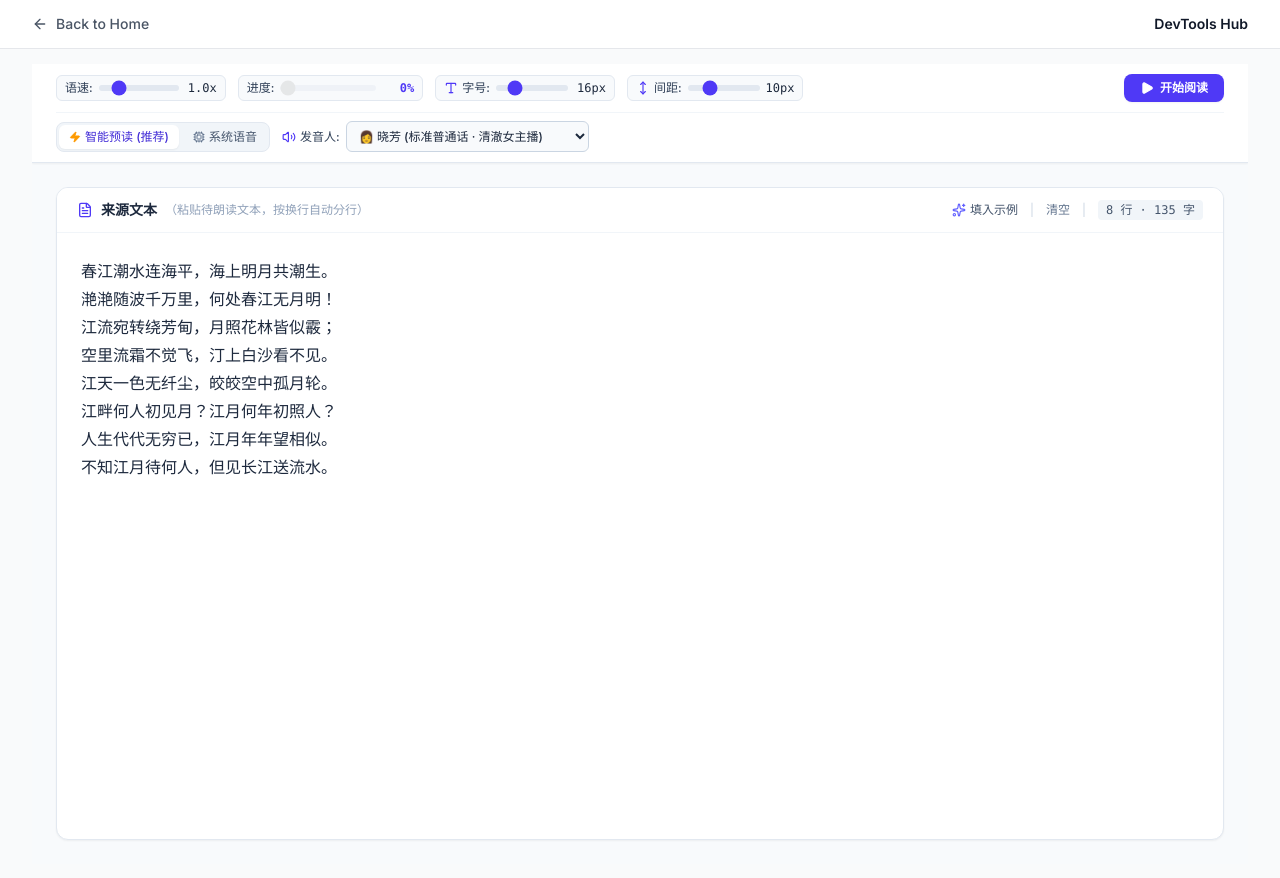
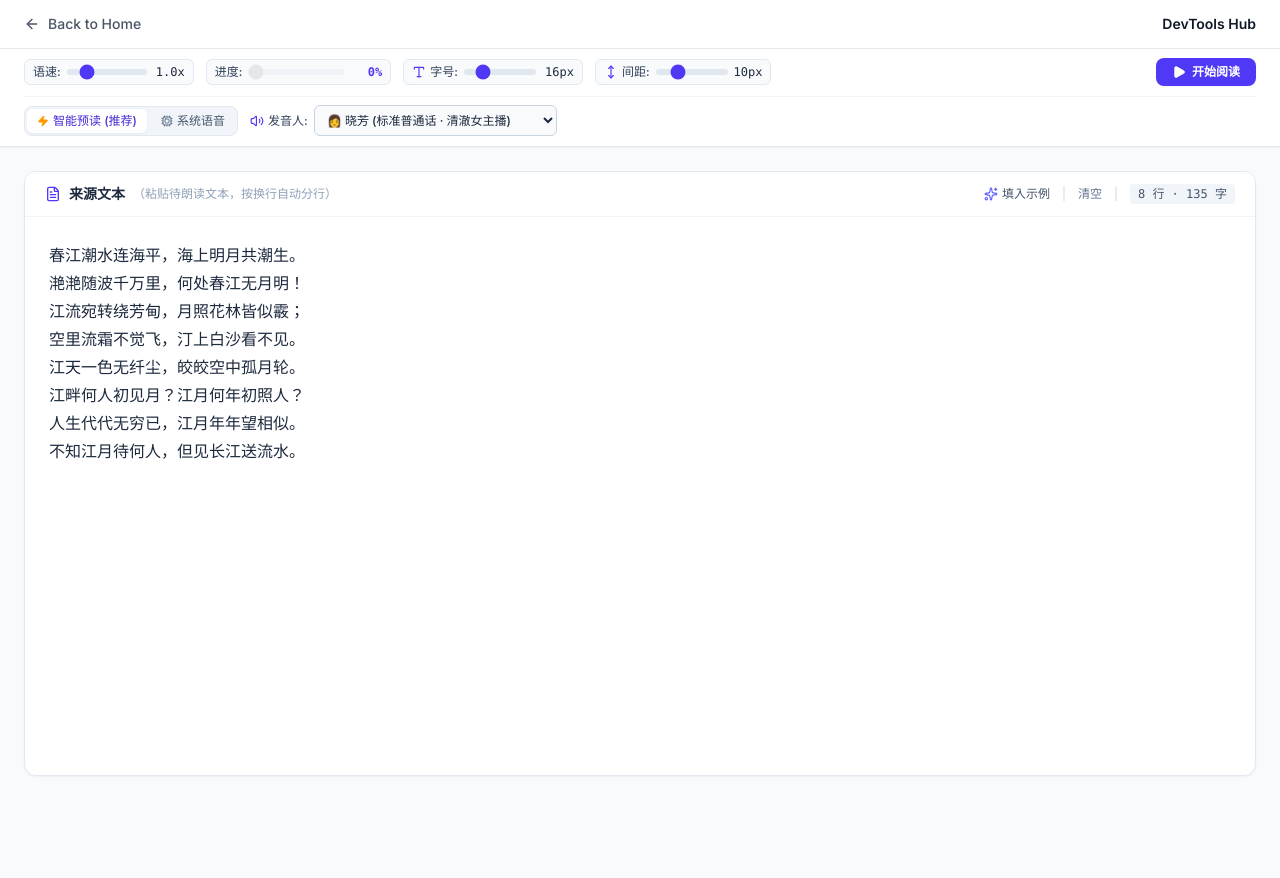
Before and after one commit to Haremend/GeminiApp-DevTools-Hub, a Next.js app: page /tools/text-reader in a window 1280 px wide. Shown: the top 878 px of the page. After the commit the page ends 800 px from the top, so only its background shows below. Built offline with nearby package versions, Linux system fonts and the light colour scheme.

Commit message:
feat(layout): allow full-width for specific tools
Enable full-width rendering for the Text Reader tool by adding dynamic container styling in ToolLayout. This removes the max-width constraint and adjusts the main layout height to ensure the tool utilizes the entire viewport.

```diff
--- a/app/tools/layout.tsx
+++ b/app/tools/layout.tsx
@@ -3,14 +3,19 @@
 import Link from 'next/link';
 import { ArrowLeft } from 'lucide-react';
 import { useState, useEffect } from 'react';
+import { usePathname } from 'next/navigation';
 
 export default function ToolLayout({
   children,
 }: {
   children: React.ReactNode;
 }) {
+  const pathname = usePathname();
   const [isVisible, setIsVisible] = useState(true);
   const [lastScrollY, setLastScrollY] = useState(0);
+
+  // Tools that require full-width 100% screen occupancy without max-w-7xl constraint
+  const isFullWidthTool = pathname?.startsWith('/tools/text-reader');
 
   useEffect(() => {
     const handleScroll = () => {
@@ -38,7 +43,7 @@ export default function ToolLayout({
           isVisible ? 'translate-y-0' : '-translate-y-full'
         }`}
       >
-        <div className="max-w-7xl mx-auto px-4 sm:px-6 lg:px-8 h-12 flex items-center justify-between">
+        <div className={`${isFullWidthTool ? 'w-full px-4 sm:px-6' : 'max-w-7xl mx-auto px-4 sm:px-6 lg:px-8'} h-12 flex items-center justify-between`}>
           <Link
             href="/"
             className="flex items-center text-gray-600 hover:text-indigo-600 transition-colors font-medium text-sm"
@@ -51,7 +56,7 @@ export default function ToolLayout({
           </div>
         </div>
       </header>
-      <main className="flex-1 w-full max-w-7xl mx-auto px-4 sm:px-6 lg:px-8 pt-16 pb-6">
+      <main className={`flex-1 w-full ${isFullWidthTool ? 'p-0 min-h-0 flex flex-col pt-12' : 'max-w-7xl mx-auto px-4 sm:px-6 lg:px-8 pt-16 pb-6'}`}>
         {children}
       </main>
     </div>
--- a/app/tools/text-reader/page.tsx
+++ b/app/tools/text-reader/page.tsx
@@ -666,7 +666,7 @@ export default function TextReaderPage() {
   const preloadedCount = preloadedSet.size;
 
   return (
-    <div className="flex flex-col h-screen w-full bg-slate-50 overflow-hidden font-sans">
+    <div className="flex flex-col h-[calc(100vh-3rem)] w-full bg-slate-50 overflow-hidden font-sans">
       {/* Top Controls Header - 分两行排布：第一行调整滑块+操作按钮，第二行语音切换 */}
       <header className="bg-white border-b border-slate-200 px-4 sm:px-6 py-2.5 shrink-0 shadow-xs z-10 w-full flex flex-col gap-2.5">
 
```
